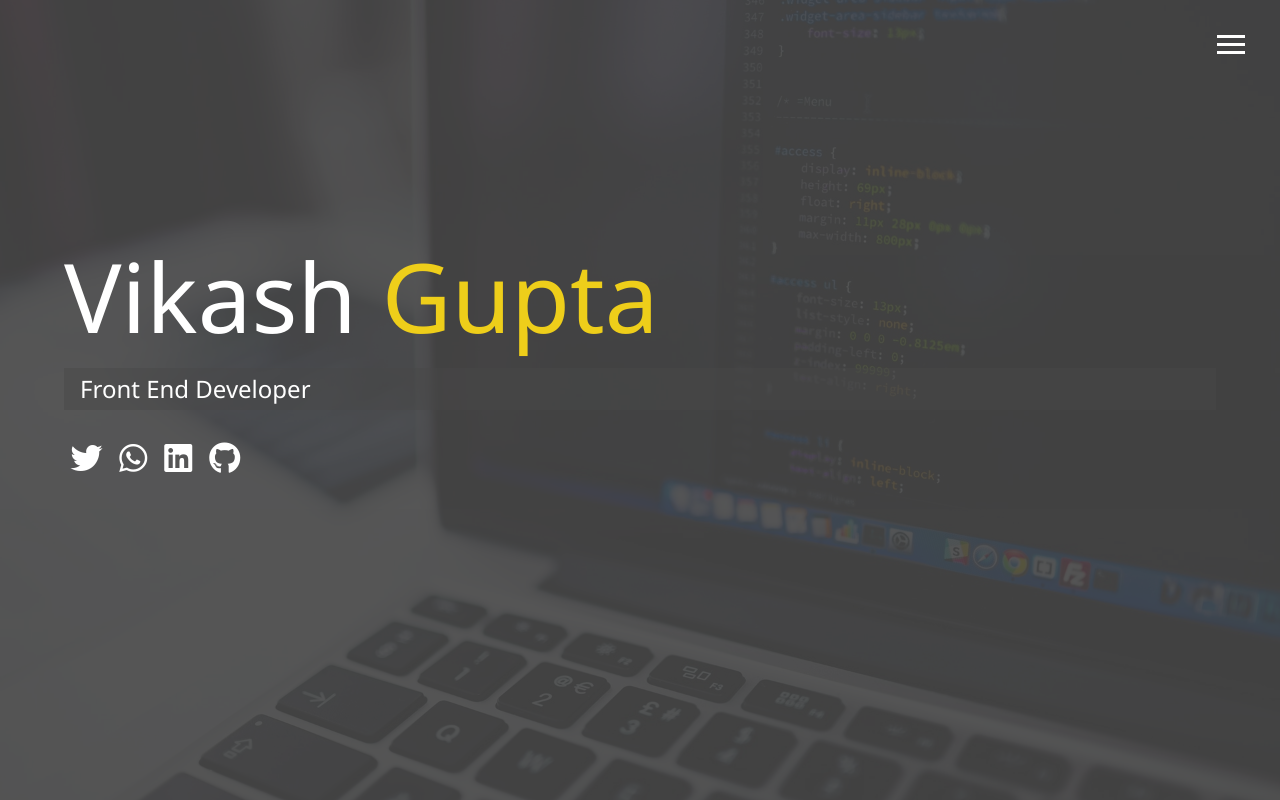
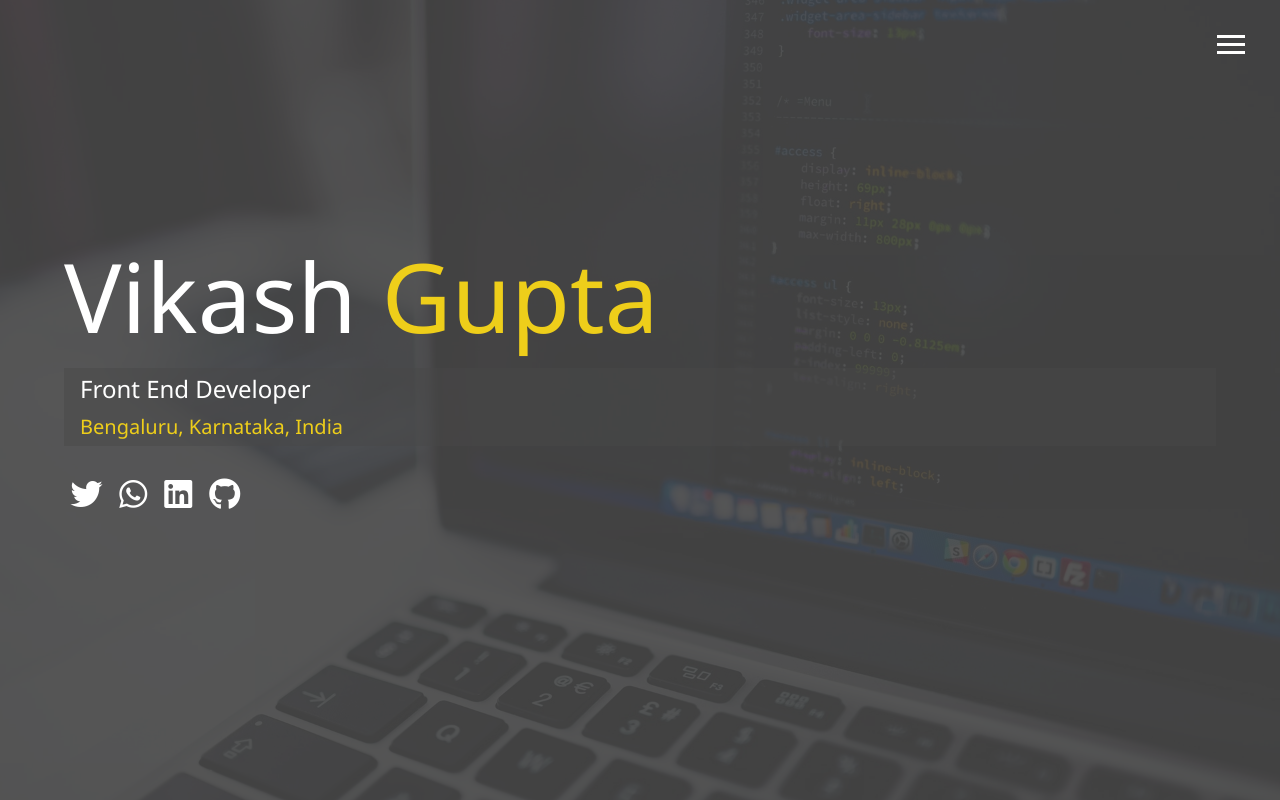
Before and after one commit to vikashgpt/portfolio.github.io, a plain HTML site: page index.html in a window 1280 px wide. Drawn offline with Linux system fonts and the light colour scheme.

Commit message:
vikash gupta 29-03-2021

```diff
--- a/css/main.css
+++ b/css/main.css
@@ -40,7 +40,7 @@
   position: fixed;
   top: 0;
   width: 100%;
-  opacity: .95;
+  /* opacity: .95; */
   visibility: hidden;
 }
 
--- a/index.html
+++ b/index.html
@@ -55,7 +55,7 @@
       <span class="text-secondary">Gupta</span>
     </h1>
     <h2 class="sm-heading">
-      Front End Developer
+      Front End Developer<br> <small class="text-secondary">Bengaluru, Karnataka, India</small>
     </h2>
     <div class="icons">
       <a href="https://twitter.com/vikashgpt16">
```
